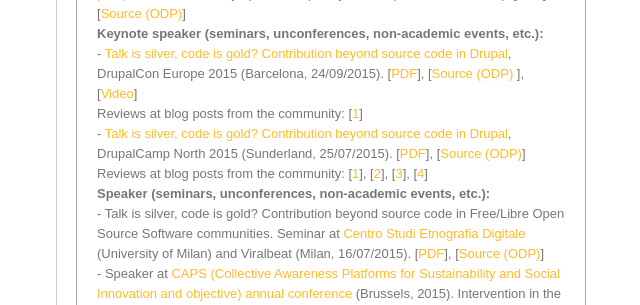
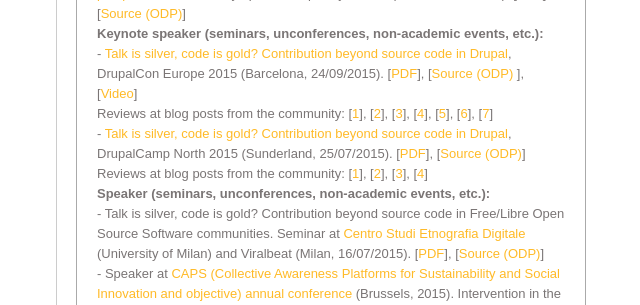
Before and after one commit to drozas/davidrozas.com, a PHP site: page /cv.php?set_language=1 in a window 1280 px wide. Shown: the part 882-1187 px from the top of the page, without its empty margins (409-1049 px from the left). Run offline with PHP 8.4, Linux system fonts and the light colour scheme; data that the repository does not hold is empty; some libraries are stand-ins or nearby versions.

Commit message:
Adding references to blog posts from dcon keynote

```diff
--- a/cv.php
+++ b/cv.php
@@ -39,7 +39,10 @@
 	    <b>Keynote speaker (seminars, unconferences, non-academic events, etc.):</b> <br />
 	    - <a href=\"https://events.drupal.org/barcelona2015/sessions/talk-silver-code-gold-contribution-beyond-source-code-drupal\">Talk is silver, code is gold? Contribution beyond source code in Drupal</a>, DrupalCon Europe 2015
 	      (Barcelona, 24/09/2015). [<a href=\"publications/drupalcon_bcn_2015.pdf\">PDF</a>], [<a href=\"publications/drupalcon_bcn_2015.odp\">Source (ODP) </a>], [<a href=\"https://www.youtube.com/watch?v=TdEVaOjL20s\" target=\"_blank\">Video</a>]
-			  <br /> Reviews at blog posts from the community: [<a href=\"http://purkiss.com/blog/steve-purkiss/2015/09/25/remote-drupalcon-day-3\">1</a>]<br />
+			  <br /> Reviews at blog posts from the community: [<a href=\"http://purkiss.com/blog/steve-purkiss/2015/09/25/remote-drupalcon-day-3\">1</a>], [<a href=\"http://www.amazeelabs.com/en/blog/dc-barcelona-day-4\">2</a>],
+			 [<a href=\"http://hodges-model.blogspot.co.uk/2015/09/drupalcon-barcelona-researching-code.html\">3</a>], [<a href=\"http://www.wunderkraut.com/blog/drupalcon-barcelona-what-happened-and-what-to-watch/2015-10-01\">4</a>],
+			 [<a href=\"http://www.reallifedigital.com/blog/we-went-drupalcon-2015-barcelona\">5</a>], [<a href=\"http://www.cocomore.com/blog/barcelona-con-jsbalsera-point-view\">6</a>],
+			 [<a href=\"http://ymbra.com/es/blog/our-experience-drupalcon-barcelona-2015\">7</a>]<br />
 	    - <a href=\"http://drupalcampnorth.org/session/keynote-talk-silver-code-gold-contribution-beyond-source-code-drupal\">Talk is silver, code is gold? Contribution beyond source code in Drupal</a>, DrupalCamp North 2015
 	      (Sunderland, 25/07/2015). [<a href=\"publications/drupalcampnorth_2015.pdf\">PDF</a>], [<a href=\"publications/drupalcampnorth_2015.odp\">Source (ODP)</a>]
 			  <br /> Reviews at blog posts from the community: [<a href=\"https://microserve.io/blogs/drupalcamp-north-2015\">1</a>], [<a href=\"http://www.hashbangcode.com/blog/drupalcamp-north-2015-review\">2</a>],
```
